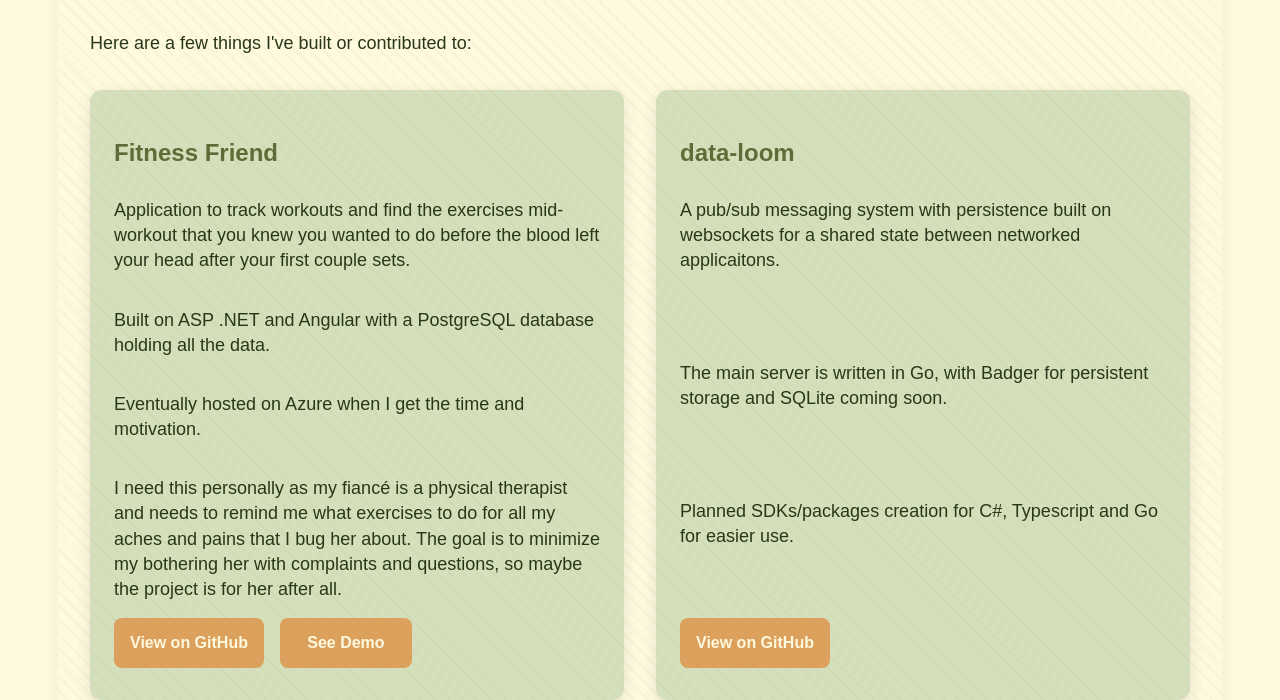
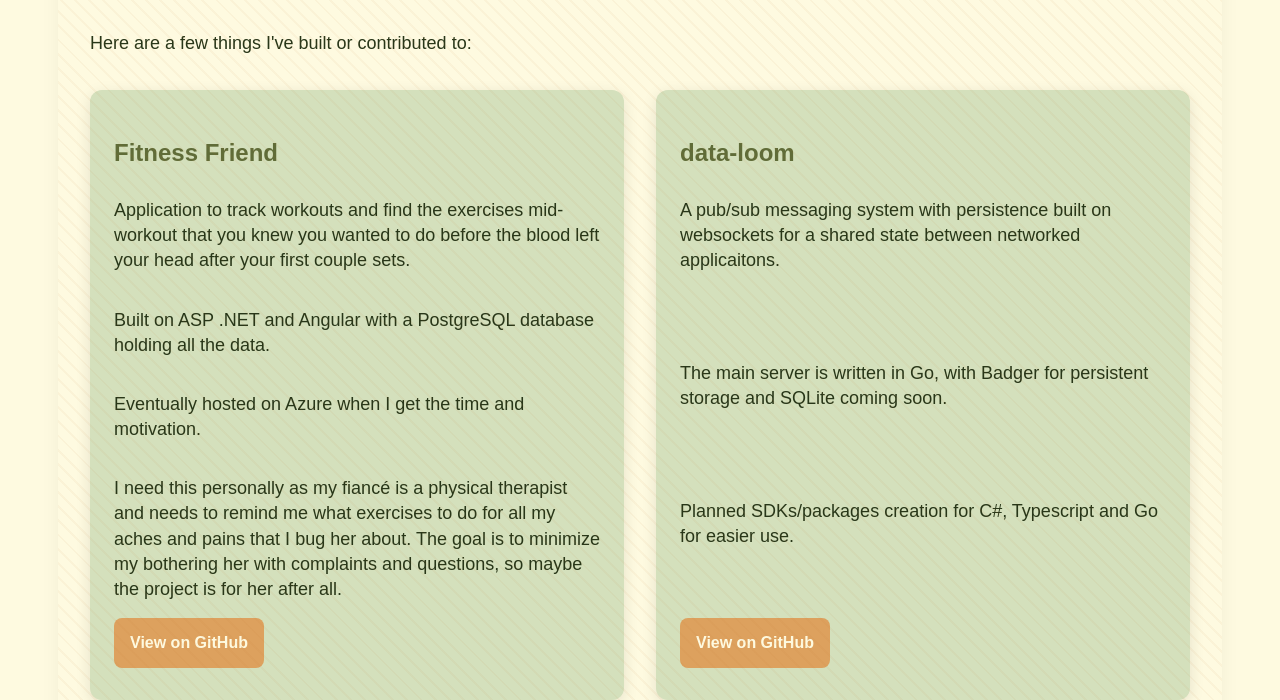
Before and after one commit to atyalexyoung/personal-site, a plain HTML site: page projects.html in a window 1280 px wide. Shown: the part 257-957 px from the top of the page. Drawn offline with Linux system fonts and the light colour scheme.

Commit message:
Update projects.html to exclude demo link for fitness app until finished.

```diff
--- a/projects.html
+++ b/projects.html
@@ -66,8 +66,9 @@
                     questions, so maybe the project is for her after all. </p>
                 <div class="projects-button-group">
                     <a href="https://github.com/atyalexyoung/FitnessApp" target="_blank">View on GitHub</a>
-                    <a href="https://www.youtube.com/watch?v=xvFZjo5PgG0&list=RDxvFZjo5PgG0&start_radio=1"
+                    <!--<a href="https://www.youtube.com/watch?v=xvFZjo5PgG0&list=RDxvFZjo5PgG0&start_radio=1"
                         target="_blank">See Demo</a>
+                    -->
                 </div>
             </div>
             <div class="project-card">
```
